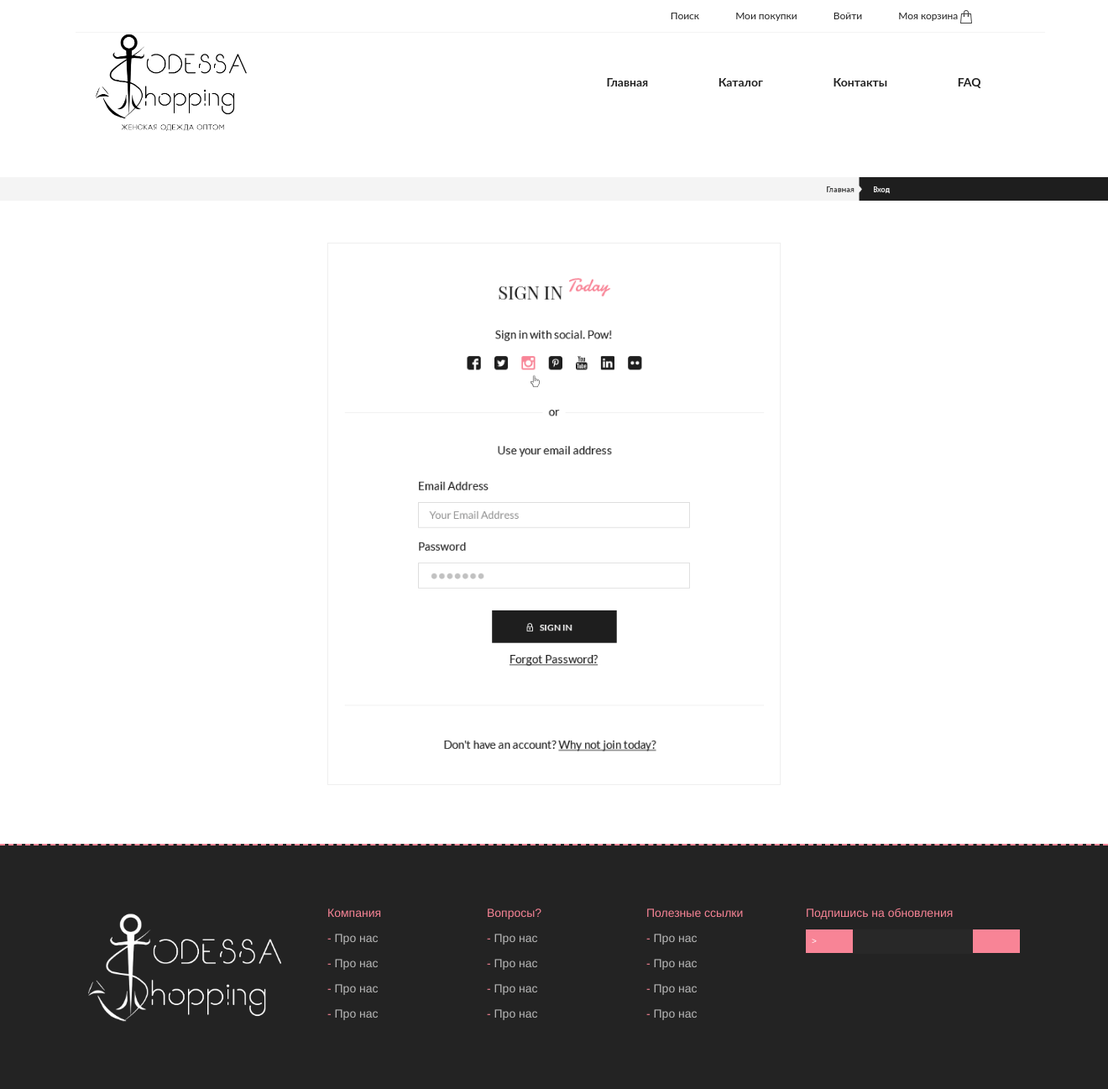
After one commit to danilsizov/Odessa-dress-shop, a PHP site: page /sign-in.html in a window 1320 px wide; the page is wider, and only the part inside the window is pictured. The commit adds this page. Shown: that part at 84% size. Run offline with PHP 8.4, Linux system fonts and the light colour scheme; some web fonts are replaced.

Commit message:
full pages

```diff
--- /dev/null
+++ b/sign-in.html
@@ -0,0 +1,102 @@
+<html>
+<head>
+
+	<link rel="stylesheet" href="style/bootstrap.min.css">
+	<link rel="stylesheet" href="style/my-style.css">
+	<link rel="stylesheet" href="style/shop-style.css">
+	<link rel="stylesheet" href="style/colors.css">
+	<link rel="stylesheet" href="style/sign-in-style.css">
+	<meta charset="utf-8">
+
+<!-- Optional theme -->
+<link rel="stylesheet" href="style/bootstrap-theme.min.css">
+
+<!-- Latest compiled and minified JavaScript -->
+<script src="//netdna.bootstrapcdn.com/bootstrap/3.3.2/js/bootstrap.min.js"></script>
+
+<script src="http://ajax.googleapis.com/ajax/libs/jquery/1/jquery.min.js"></script>
+
+</head>
+
+<body>
+<div class="container">
+	<div class="row my-small-text accent-text-color nav-margin-top bot-line">
+
+		<div class="col-lg-7">
+
+		</div>
+		<div class="col-lg-5">
+			<div class="row">
+				<p>
+				<a href="#" class="but-nav-top accent-text-color">Поиск</a>
+				<a href="#" class="but-nav-top accent-text-color">Мои покупки</a>
+				<a href="sign-in.html" class="but-nav-top accent-text-color">Войти</a>
+				<a href="my-order.html" class="but-nav-top accent-text-color">
+				Моя корзина <img src="image/bug.png">
+				</a>
+				</p>
+			</div>
+		</div>
+	</div>
+	<div class="row">
+	<div class="col-lg-6">
+		<img src="image/black.png" width="35%">
+	</div>
+	<div class="col-lg-6 nav-margin-top50">
+		<div class="my-middle-text accent-text-color my-nav">
+			<a href="index.html" class="but-nav-top40 accent-text-color"><strong>Главная</strong></a>
+				<a href="shop.html" class="but-nav-top40 accent-text-color"><strong>Каталог</strong></a>
+				<a href="#" class="but-nav-top40 accent-text-color"><strong>Контакты</strong></a>
+				<a href="#" class="but-nav-top40 accent-text-color"><strong>FAQ</strong></a>
+		</div>
+		</div>
+	</div>
+</div>
+<div class="row nav-margin-top50">
+	<img src="image/Breadcrumbs-sign-in.png" width="100%">
+</div>
+
+<div class="container">
+	<div class="col-lg-3">
+
+	</div>
+	<div class="col-lg-6 nav-margin-top50">
+	<img src="image/sign-in-form.png" width="100%">
+	</div>
+
+</div>
+<div class="footer">
+<div class="container">
+	<div class="col-lg-3">
+		<img src="image/white.png" width="90%">
+	</div>
+	<div class="col-lg-2">
+		<p class="main-color-text">Компания</p>
+		<p class="footer-color"><span class="main-color-text">-</span> Про нас</p>
+		<p class="footer-color"><span class="main-color-text">-</span> Про нас</p>
+		<p class="footer-color"><span class="main-color-text">-</span> Про нас</p>
+		<p class="footer-color"><span class="main-color-text">-</span> Про нас</p>
+	</div>
+	<div class="col-lg-2">
+		<p class="main-color-text">Вопросы?</p>
+		<p class="footer-color"><span class="main-color-text">-</span> Про нас</p>
+		<p class="footer-color"><span class="main-color-text">-</span> Про нас</p>
+		<p class="footer-color"><span class="main-color-text">-</span> Про нас</p>
+		<p class="footer-color"><span class="main-color-text">-</span> Про нас</p>
+	</div>
+	<div class="col-lg-2">
+		<p class="main-color-text">Полезные ссылки</p>
+		<p class="footer-color"><span class="main-color-text">-</span> Про нас</p>
+		<p class="footer-color"><span class="main-color-text">-</span> Про нас</p>
+		<p class="footer-color"><span class="main-color-text">-</span> Про нас</p>
+		<p class="footer-color"><span class="main-color-text">-</span> Про нас</p>
+	</div>
+	<div class="col-lg-3">
+	<p class="main-color-text">Подпишись на обновления</p>
+		<input type="text" name="signin"></input>
+		<div class="block main-color">></div>
+	</div>
+</div>
+</div>
+</body>
+</html>
--- a/style/my-style.css
+++ b/style/my-style.css
@@ -114,6 +114,7 @@ a
 .block
 {
 	padding:30px;
+	width: 100%;
 }
 
 .block:hover
--- /dev/null
+++ b/style/shop-style.css
@@ -0,0 +1,21 @@
+.small-line
+{
+	background: #f4f4f4;
+	color:#3f3f3f;
+	width:70%;
+	padding: 15px;
+	font-size: 12px;
+}
+
+.float-right
+{
+	float:right;
+}
+
+.black-box
+{
+	float:left;
+	background: #232323;
+	color:white;
+	width:30%;
+}
```
Also changed, not shown: index.html (+8 -8 lines), my-bag.html (added, +89 -0 lines), my-order.html (added, +89 -0 lines), shop.html (added, +69 -0 lines), image/Breadcrumbs-sign-in.png (added), image/Breadcrumbs.png (added), image/Content-bug.png (added), image/Content.png (added), image/Pagination.png (added), image/Products.png (added), image/Sidebar.png (added), image/Sign-In-Form.png (added), image/Sorting.png (added), style/sign-in-style.css (added).
